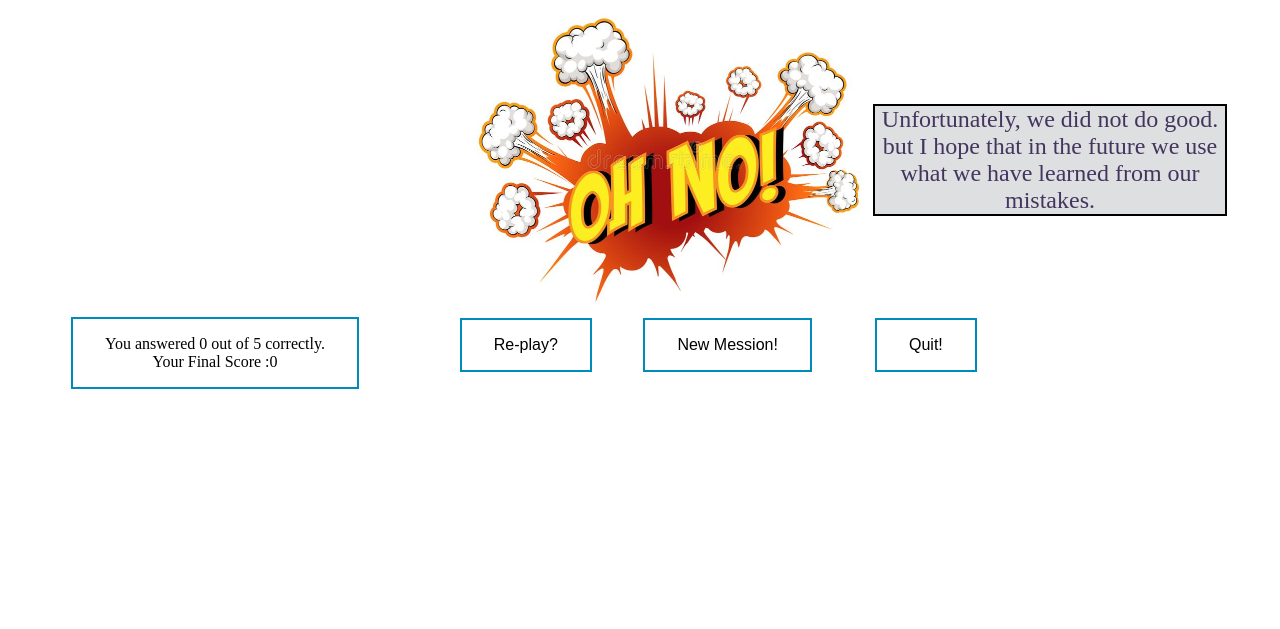
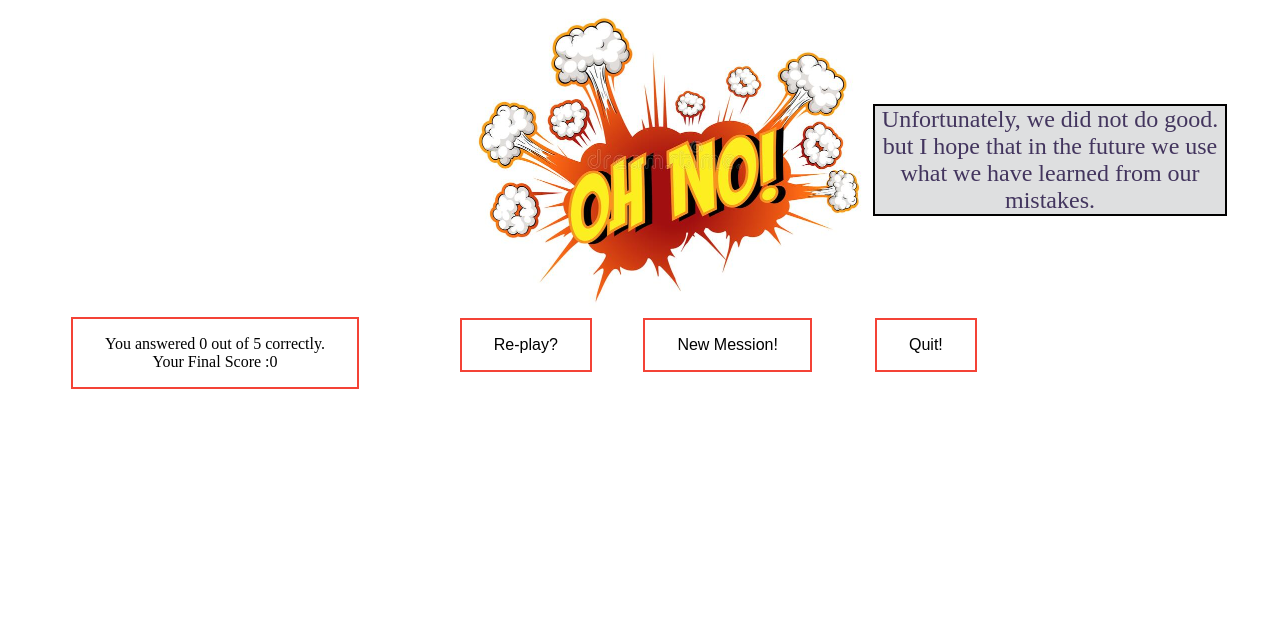
Before and after one commit to MACSLama/webGame, a Django app: page /resultRed1/ in a window 1280 px wide. Shown: the top 629 px of the page. Run offline with Django 4.2, Linux system fonts and the light colour scheme.

Commit message:
Update resultRed1.html

```diff
--- a/theGame/templates/red1/resultRed1.html
+++ b/theGame/templates/red1/resultRed1.html
@@ -17,22 +17,22 @@
         </tr>
         <tr>
             <td>
-                <div  class="button button2"> You answered {{truecounter}} out of 5 correctly.<br>
+                <div  class="button buttonred"> You answered {{truecounter}} out of 5 correctly.<br>
                    Your Final Score :{{score}} </div>
              </td>
             <td>
                 <form action="{% url 'task11' %}" method="post" >{%csrf_token%}
-                    <input type="submit" value="Re-play?" class=" button button2" >
+                    <input type="submit" value="Re-play?" class=" button buttonred" >
                 </form>
             </td>
             <td>
                 <form action="{% url 'team' %}" method="post" >{%csrf_token%}
-                    <input type="submit" value="New Mession!" class=" button button2" >
+                    <input type="submit" value="New Mession!" class=" button buttonred" >
                 </form>
             </td>
             <td>
                     <form action="{% url 'end' %}" method="post" >{%csrf_token%}
-                        <input type="submit" value="Quit!" class=" button button2" >
+                        <input type="submit" value="Quit!" class=" button buttonred" >
                     </form>
 
             </td>
@@ -55,22 +55,22 @@
 
         <tr>
             <td>
-                <div  class="button button2"> You answered {{truecounter}} out of 5 correctly.<br>
+                <div  class="button buttonred"> You answered {{truecounter}} out of 5 correctly.<br>
                 Your Final Score :{{score}} </div>
             </td>
             <td>
                 <form action="{% url 'task11' %}" method="post" >{%csrf_token%}
-                    <input type="submit" value="Re-play?" class=" button button2" >
+                    <input type="submit" value="Re-play?" class=" button buttonred" >
                 </form>
             </td>
             <td>
                 <form action="{% url 'team' %}" method="post" >{%csrf_token%}
-                    <input type="submit" value="New Mession!" class=" button button2" >
+                    <input type="submit" value="New Mession!" class=" button buttonred" >
                 </form>
             </td>
             <td>
                 <form action="{% url 'end' %}" method="post" >{%csrf_token%}
-                    <input type="submit" value="Quit!" class=" button button2" >
+                    <input type="submit" value="Quit!" class=" button buttonred" >
                 </form>
             </td>
         </tr>
@@ -91,22 +91,22 @@
     </tr>
     <tr>
         <td>
-            <div  class="button button2"> You answered {{truecounter}} out of 5 correctly.<br>
+            <div  class="button buttonred"> You answered {{truecounter}} out of 5 correctly.<br>
             Your Final Score :{{score}} </div>
         </td>
         <td>
             <form action="{% url 'task11' %}" method="post" >{%csrf_token%}
-                <input type="submit" value="Re-play?" class=" button button2" >
+                <input type="submit" value="Re-play?" class=" button buttonred" >
             </form>
         </td>
         <td>
             <form action="{% url 'team' %}" method="post" >{%csrf_token%}
-                <input type="submit" value="New Mession!" class=" button button2" >
+                <input type="submit" value="New Mession!" class=" button buttonred" >
             </form>
         </td>
         <td>
             <form action="{% url 'end' %}" method="post" >{%csrf_token%}
-                <input type="submit" value="Quit!" class=" button button2" >
+                <input type="submit" value="Quit!" class=" button buttonred" >
             </form>
         </td>
 
```
